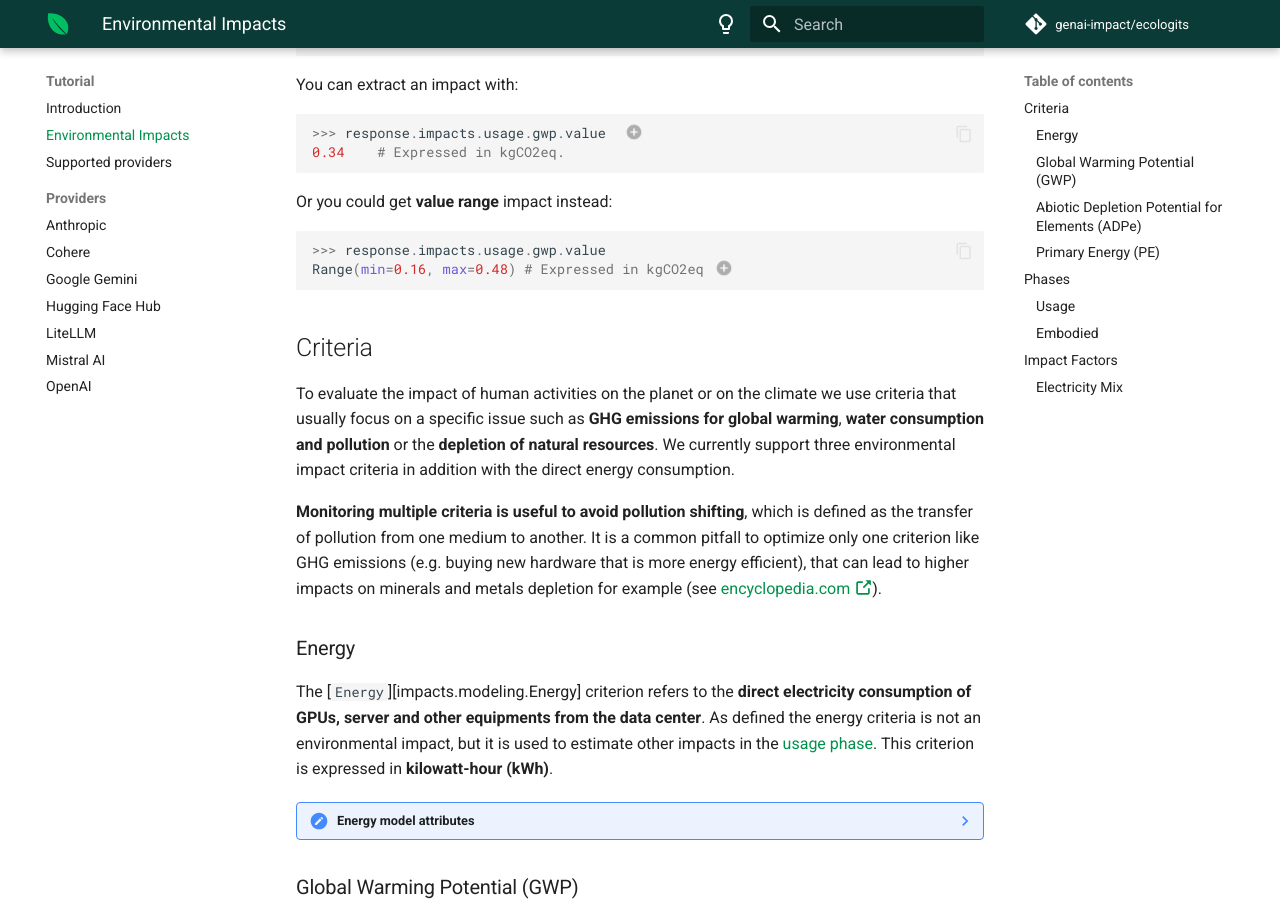
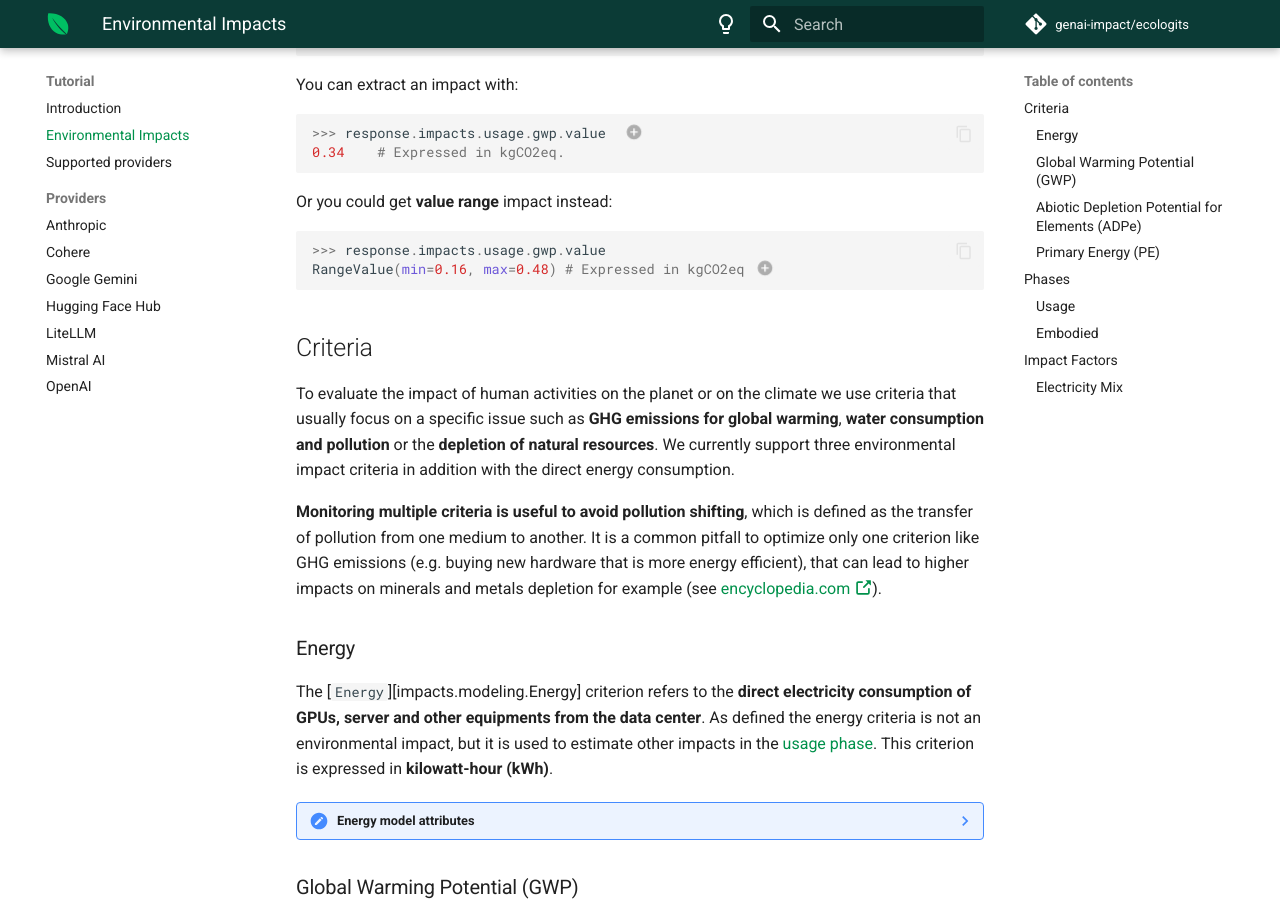
Before and after one commit to genai-impact/ecologits, an MkDocs documentation site: the page built from docs/tutorial/impacts.md, in a window 1280 px wide and 900 px high, scrolled down 801 px. Built offline with MkDocs 1.6.1 and Material for MkDocs 9.7.7, drawn with Linux system fonts in a browser that asks for light colours; comment, search, counter and statistics services are not loaded; the version menu is left out.

Commit message:
docs: fix range value mention

````diff
--- a/docs/tutorial/impacts.md
+++ b/docs/tutorial/impacts.md
@@ -43,10 +43,10 @@
 
 ```python
 >>> response.impacts.usage.gwp.value
-Range(min=0.16, max=0.48) # Expressed in kgCO2eq (1)
+RangeValue(min=0.16, max=0.48) # Expressed in kgCO2eq (1)
 ```
 
-1. [`Range`][impacts.modeling.Range] are used to define intervals.
+1. [`RangeValue`][utils.range_value.RangeValue] are used to define intervals.
 
 ## Criteria
 
````
